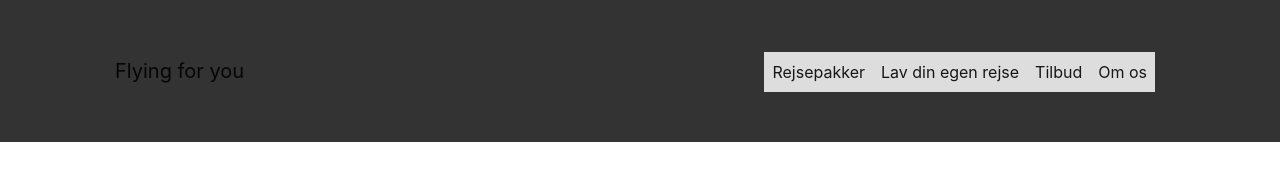
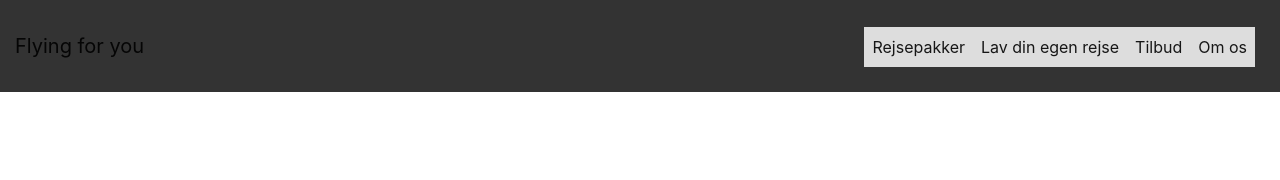
Before and after one commit to Katrinethomsen/appel, a plain HTML site: page index.html in a window 1280 px wide. Drawn offline with nearby package versions, Linux system fonts and the light colour scheme; files that its build step writes are made by us from their sources.

Commit message:
Menubar ændret på position og padding

```diff
--- a/index.html
+++ b/index.html
@@ -29,13 +29,13 @@
 
 <!-- Her skal sidens indhold ligge -->
 
-<div class="container-fluid bg-dark w-100">
+<div class="container-fluid bg-dark">
 
-        <nav class="navbar navbar-expand-lg navbar-light w-100">
-                    <a class="navbar-brand" href="#">Flying for you</a>
+        <nav class="navbar navbar-expand-lg navbar-light px-0 py-1">
                     <button class="navbar-toggler" type="button" data-toggle="collapse" data-target="#navbarSupportedContent" aria-controls="navbarSupportedContent" aria-expanded="false" aria-label="Toggle navigation">
                         <span class="navbar-toggler-icon"></span>
                     </button>
+                    <a class="navbar-brand" href="#">Flying for you</a>
                     <div class="collapse navbar-collapse" id="navbarSupportedContent">
                         <ul class="navbar-nav ml-auto">
                             <li class="nav-item active">
@@ -60,7 +60,6 @@
 
 
 
-
 <script src="https://ajax.googleapis.com/ajax/libs/jquery/3.5.1/jquery.min.js"></script>
 <script src="node_modules/bootstrap/dist/js/bootstrap.bundle.min.js"></script>
 <script>
```
